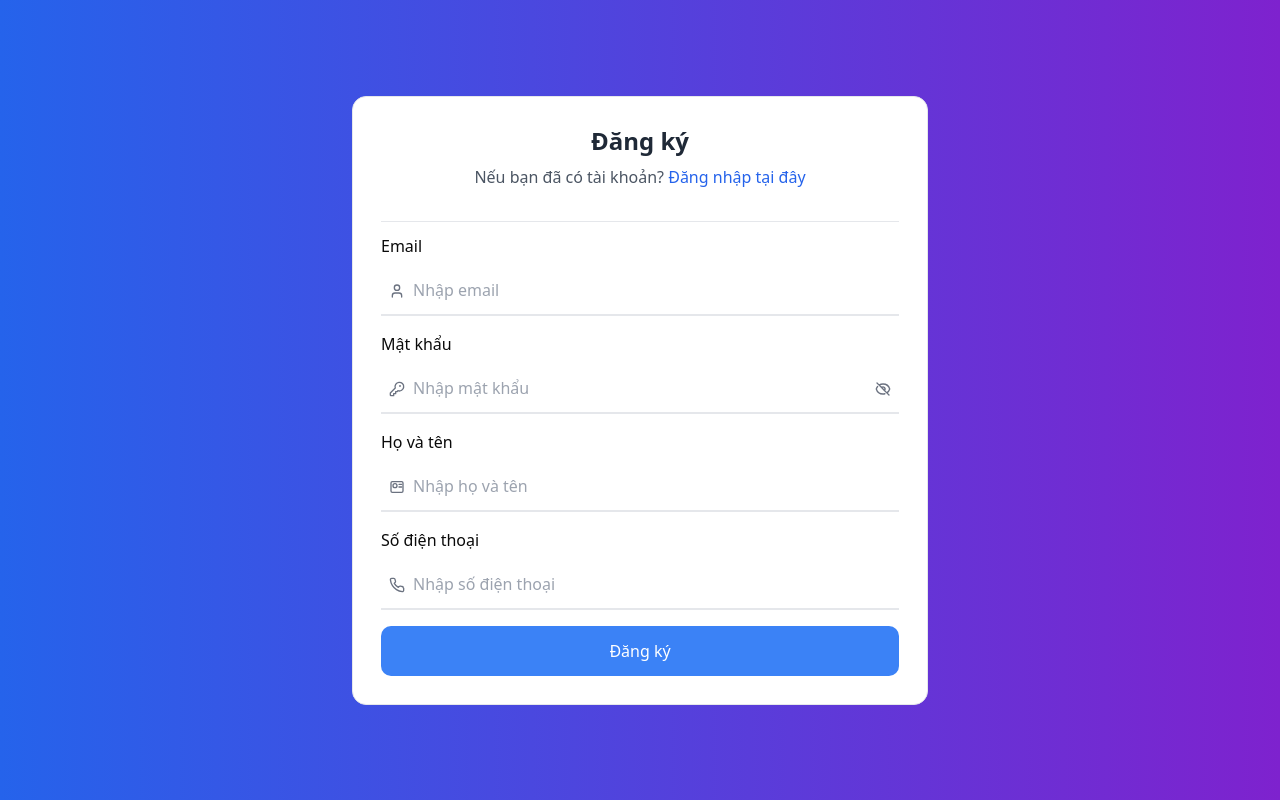
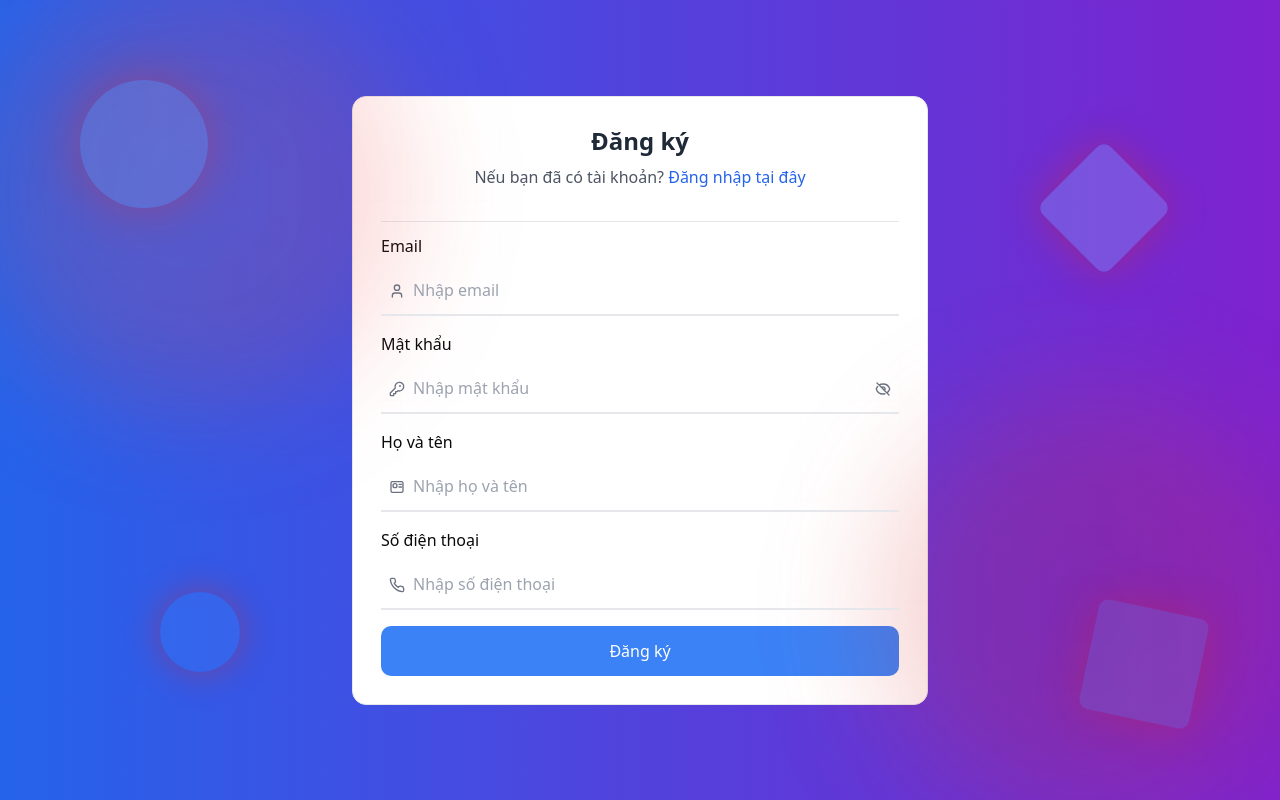
Before and after one commit to TechLap/techlap.fe, a React (Create React App) app: page /register in a window 1280 px wide. Built offline with nearby package versions, Linux system fonts and the light colour scheme.

Commit message:
update register page

```diff
--- a/src/pages/auth/register.tsx
+++ b/src/pages/auth/register.tsx
@@ -48,6 +48,27 @@ const RegisterPage = () => {
 
   return (
     <div className="min-h-screen flex items-center justify-center bg-gradient-to-r from-blue-600 to-purple-700">
+      <div className="absolute inset-0 overflow-hidden">
+        <div className="absolute top-20 left-20 w-32 h-32 bg-blue-400/30 rounded-full animate-[float_6s_ease-in-out_infinite] shadow-[0_0_50px_rgba(220,38,38,0.4)]"></div>
+        <div className="absolute top-40 right-32 w-24 h-24 bg-blue-300/25 rounded-lg rotate-45 animate-[float_8s_ease-in-out_infinite_reverse] shadow-[0_0_40px_rgba(220,38,38,0.4)]"></div>
+        <div className="absolute bottom-32 left-40 w-20 h-20 bg-blue-500/30 rounded-full animate-[float_7s_ease-in-out_infinite] shadow-[0_0_35px_rgba(220,38,38,0.4)]"></div>
+        <div className="absolute bottom-20 right-20 w-28 h-28 bg-blue-400/20 rounded-lg rotate-12 animate-[float_9s_ease-in-out_infinite_reverse] shadow-[0_0_45px_rgba(220,38,38,0.3)]"></div>
+
+        {/* Grid pattern */}
+        <div className="absolute inset-0 bg-[linear-gradient(rgba(239,68,68,0.1)_1px,transparent_1px),linear-gradient(90deg,rgba(239,68,68,0.1)_1px,transparent_1px)] bg-[size:100px_100px] opacity-10"></div>
+
+        {/* Radial pattern */}
+        <div className="absolute inset-0 bg-[radial-gradient(circle_at_50%_50%,rgba(255,255,255,0.1)_1px,transparent_1px)] bg-[length:50px_50px] opacity-10"></div>
+
+        {/* Gradient overlays  */}
+        <div className="absolute top-0 left-0 w-96 h-96
+      bg-[radial-gradient(circle_at_center,_rgba(248,113,113,0.2),_rgba(239,68,68,0.15),_rgb(239,68,68))]
+      rounded-full blur-3xl"></div>
+
+        <div className="absolute bottom-0 right-0 w-96 h-96
+      bg-[radial-gradient(circle_at_center,_rgba(220,38,38,0.2),_rgba(185,28,28,0.15),_rgb(239,68,68))]
+      rounded-full blur-3xl"></div>
+      </div>
       <div className="max-w-xl w-full bg-white border border-gray-200 rounded-xl shadow-2xs">
         <div className="p-4 sm:p-7">
           <div className="text-center">
```
